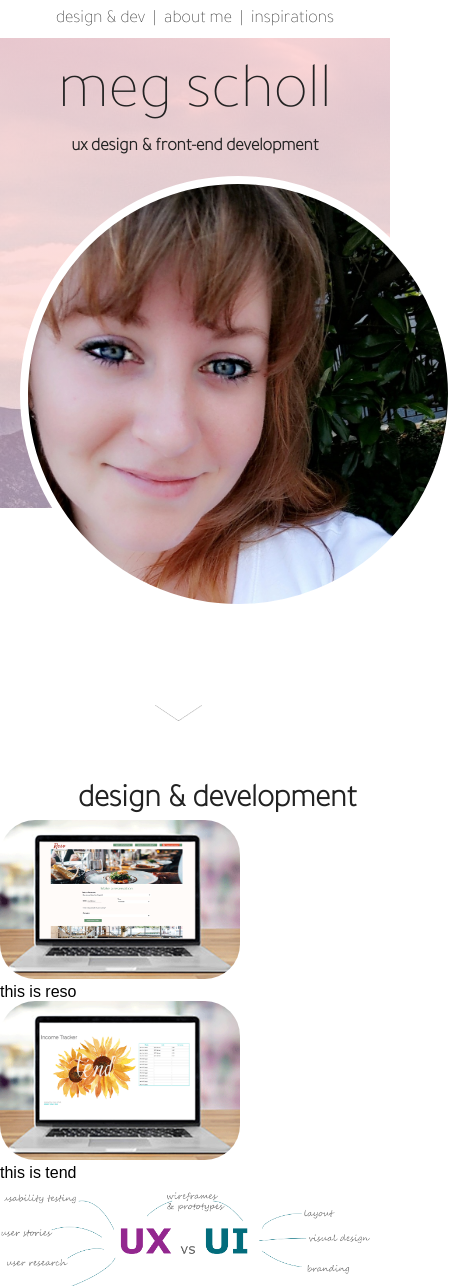
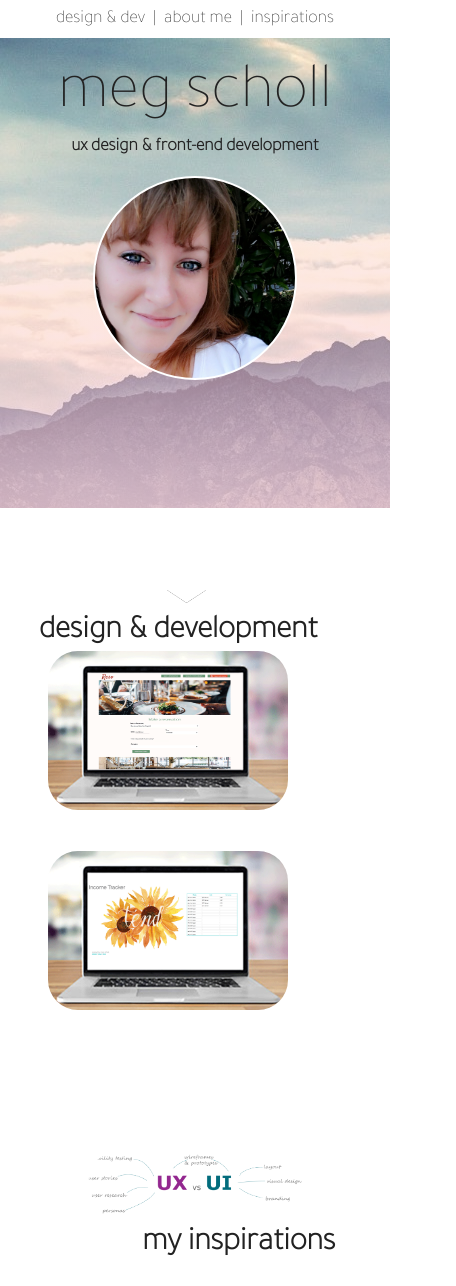
Before and after one commit to megscholl/old_portfolio, a React app: page / in a window 390 px wide. Shown: the top 1286 px of the page, 456 px wide, since content can reach past the window. After the commit the page ends 1263 px from the top, so only its background shows below. Built offline with nearby package versions, Linux system fonts and the light colour scheme.

Commit message:
edited / updated media queries that quit working. i added a pinterest react node module but it didn't work the way i needed it to. also added flex to the design and dev images

```diff
--- a/package.json
+++ b/package.json
@@ -5,6 +5,7 @@
   "dependencies": {
     "react": "^16.3.2",
     "react-dom": "^16.3.2",
+    "react-pinterest": "^1.2.0",
     "react-scripts": "1.1.4",
     "reactstrap": "^6.0.1"
   },
--- a/src/components/App.css
+++ b/src/components/App.css
@@ -9,7 +9,7 @@
 }
 
 .App-header {
-  background-image: linear-gradient(0deg, rgb(251, 210, 215, .6), rgb(251, 210, 215, .9)), url('images/mountains.jpg');
+  background-image: linear-gradient(0deg, rgb(251, 210, 215, .8), rgb(251, 210, 215, .2)), url('images/mountains.jpg');
   height: 430px;
   padding: 20px;
   color: #222;
@@ -63,18 +63,18 @@
 
 /**//**//**//**//**//**//**//**//**/
 /* RESPONSIVE FOR CELLULAR DEVICES */
-@media screen and (max-width: 600px) {
+@media screen and (max-width: 768px) {
 
   .arrow {
     float: right;
     margin: 2rem;
-    padding-right: 30%;
-    width: 20%;
+    padding-right: 10%;
+    width: 10%;
     position: relative;
-    -webkit-animation-name: down;  /* Safari 4.0 - 8.0 */
-    -webkit-animation-duration: 3s;  /* Safari 4.0 - 8.0 */
-    -webkit-animation-delay: 2s; /* Safari 4.0 - 8.0 */
-    -webkit-animation-fill-mode: backwards; /* Safari 4.0 - 8.0 */
+    -webkit-animation-name: down;
+    -webkit-animation-duration: 3s;
+    -webkit-animation-delay: 2s;
+    -webkit-animation-fill-mode: backwards;
     animation-iteration-count: infinite;
     animation-direction: alternate;
     animation-name: down;
@@ -86,19 +86,19 @@
 }
 
 /* RESPONSIVE FOR IPAD */
-@media screen and (max-width: 768px) {
+@media screen and (max-width: 415px) {
 
       .arrow {
         float: right;
-        margin: 2rem;
-        padding-top: 7.2rem;
-        padding-right: 40%;
-        width: 8%;
+        /* margin: 2rem; */
+        /* padding-top: 7.2rem; */
+        padding-right: 39%;
+        width: 10%;
         position: relative;
-        -webkit-animation-name: down;  /* Safari 4.0 - 8.0 */
-        -webkit-animation-duration: 3s;  /* Safari 4.0 - 8.0 */
-        -webkit-animation-delay: 2s; /* Safari 4.0 - 8.0 */
-        -webkit-animation-fill-mode: backwards; /* Safari 4.0 - 8.0 */
+        -webkit-animation-name: down;
+        -webkit-animation-duration: 3s;
+        -webkit-animation-delay: 2s;
+        -webkit-animation-fill-mode: backwards;
         animation-iteration-count: infinite;
         animation-direction: alternate;
         animation-name: down;
@@ -110,7 +110,7 @@
 }
 
 /* RESPONSIVE FOR IPAD PRO */
-@media screen and (max-width: 1024px) {
+/* @media screen and (max-width: 1024px) {
 
   .arrow {
     float: right;
@@ -118,10 +118,10 @@
     padding-right: 40%;
     width: 12%;
     position: relative;
-    -webkit-animation-name: down;  /* Safari 4.0 - 8.0 */
-    -webkit-animation-duration: 3s;  /* Safari 4.0 - 8.0 */
-    -webkit-animation-delay: 2s; /* Safari 4.0 - 8.0 */
-    -webkit-animation-fill-mode: backwards; /* Safari 4.0 - 8.0 */
+    -webkit-animation-name: down;
+    -webkit-animation-duration: 3s;
+    -webkit-animation-delay: 2s;
+    -webkit-animation-fill-mode: backwards;
     animation-iteration-count: infinite;
     animation-direction: alternate;
     animation-name: down;
@@ -130,4 +130,4 @@
     animation-fill-mode: backwards;
   }
 
-}
+} */
--- a/src/components/DevDesign.css
+++ b/src/components/DevDesign.css
@@ -8,14 +8,26 @@ h5 {
     text-align: center;
 }
 
+.top-margin {
+    margin-top: 12%;
+}
 
 .header-left{
     padding-top: 2.5rem;
     text-align: left;
-    margin-left: 20%;
+    margin-left: 10%;
 }
 
 .header-right {
 text-align: right;
-margin-right: 20%;
+margin-right: 14%;
 }
+
+.flexbox-container {
+    display: flex;
+    flex-flow: row wrap;
+    justify-content: space-around;
+    height: 400px;
+    margin-right: 3rem;
+    margin-left: 3rem;
+}
--- a/src/components/DevDesign.js
+++ b/src/components/DevDesign.js
@@ -7,13 +7,16 @@ import './DevDesign.css';
 class DevDesign extends Component {
     render() {
         return(
-          <div>
+          <div className="top-margin">
             <h5 className="header-left" id="designdev">design & development</h5>
-            <img src={Reso} alt="screen shot of Reso by Meg Scholl" className="image-examples"/>
-            <p>this is reso</p>
-            <img src={Tend} alt="screen shot of Tend by Meg Scholl" className="image-examples"/>
-            <p>this is tend</p>
-            <img src={vs} alt="UX vs UI diagram" className="image-large"/>
+            <div className="flexbox-container">
+              <a href="https://github.com/megscholl/capstone" alt="Reso, Meg Scholl NSS C24 Midway Capstone" title="Reso, Meg Scholl NSS C24 Midway Capstone" target="_blank" rel="noopener noreferrer"><img src={Reso} alt="screen shot of Reso by Meg Scholl" className="image-examples"/></a>
+              <a href="https://github.com/megscholl/budget-tracker" alt="Tend Budget Tracker" title="Tend Budget Tracker" target="_blank"rel="noopener noreferrer"><img src={Tend} alt="screen shot of Tend by Meg Scholl" className="image-examples"/></a>
+            </div>
+
+            <br />
+
+            <center><img src={vs} alt="UX vs UI diagram" className="image-large"/></center>
           </div>
         )
     }
--- a/src/components/Inspirations.js
+++ b/src/components/Inspirations.js
@@ -6,7 +6,7 @@ class Inspiration extends Component {
         return(
             <div>
                 <h5 className="header-right" id="inspirations">my inspirations</h5>
-                <center><a data-pin-do="embedBoard" data-pin-board-width="1200" data-pin-scale-height="550" data-pin-scale-width="200" href="https://www.pinterest.com/iifge/coding-design/"></a></center>
+                <center><a alt="meg scholl pinterest coding & design board" title="pinterest coding & design board" data-pin-do="embedBoard" data-pin-board-width="1200" data-pin-scale-height="550" data-pin-scale-width="200" href="https://www.pinterest.com/iifge/coding-design/"></a></center>
             </div>
         )
     }
--- a/src/components/Name.css
+++ b/src/components/Name.css
@@ -6,28 +6,27 @@
 }
 
 .image-medium {
-
   background-image: url('./images/mesnap.jpg');
-  max-width: 25%;
-  min-width: 420px;
+  max-width: 20%;
+  min-width: 400px;
   background-size: cover;
   background-repeat: no-repeat;
-  background-position-x: 100%;
-  height: 420px;
-  border-radius: 300px;
-  border: 8px solid white;
+  height: 400px;
+  border-radius: 400px;
+  border: 2px solid white;
 }
 
 .image-examples {
-  max-width: 25%;
+  max-width: 35%;
   min-width: 240px;
-  border-radius: 35px;
+  border-radius: 30px;
 }
 
 .image-large {
-  max-width: 45%;
-  min-width: 370px;
+  max-width: 55%;
+  min-width: 35%;
   border-radius: 35px;
+  margin-top: 5rem;
 }
 
 .name {
@@ -41,3 +40,16 @@ h2 {
   font-size: 18px;
   color: #222;
 }
+
+@media screen and (max-width: 450px) {
+  .image-medium {
+    background-image: url('./images/mesnap.jpg');
+    max-width: 20%;
+    min-width: 200px;
+    background-size: cover;
+    background-repeat: no-repeat;
+    height: 200px;
+    border-radius: 200px;
+    border: 2px solid white;
+  }
+}
--- a/src/components/Name.js
+++ b/src/components/Name.js
@@ -12,7 +12,7 @@ class Name extends Component {
                 <div>
                     <Nav />
                 </div>
-                <div className="App ">
+                <div className="App">
                     <header className="App-header"><span className="name">{this.props.name}</span>
 
                     <Title />
```
Also changed, not shown: src/components/App.js (+0 -12 lines).
